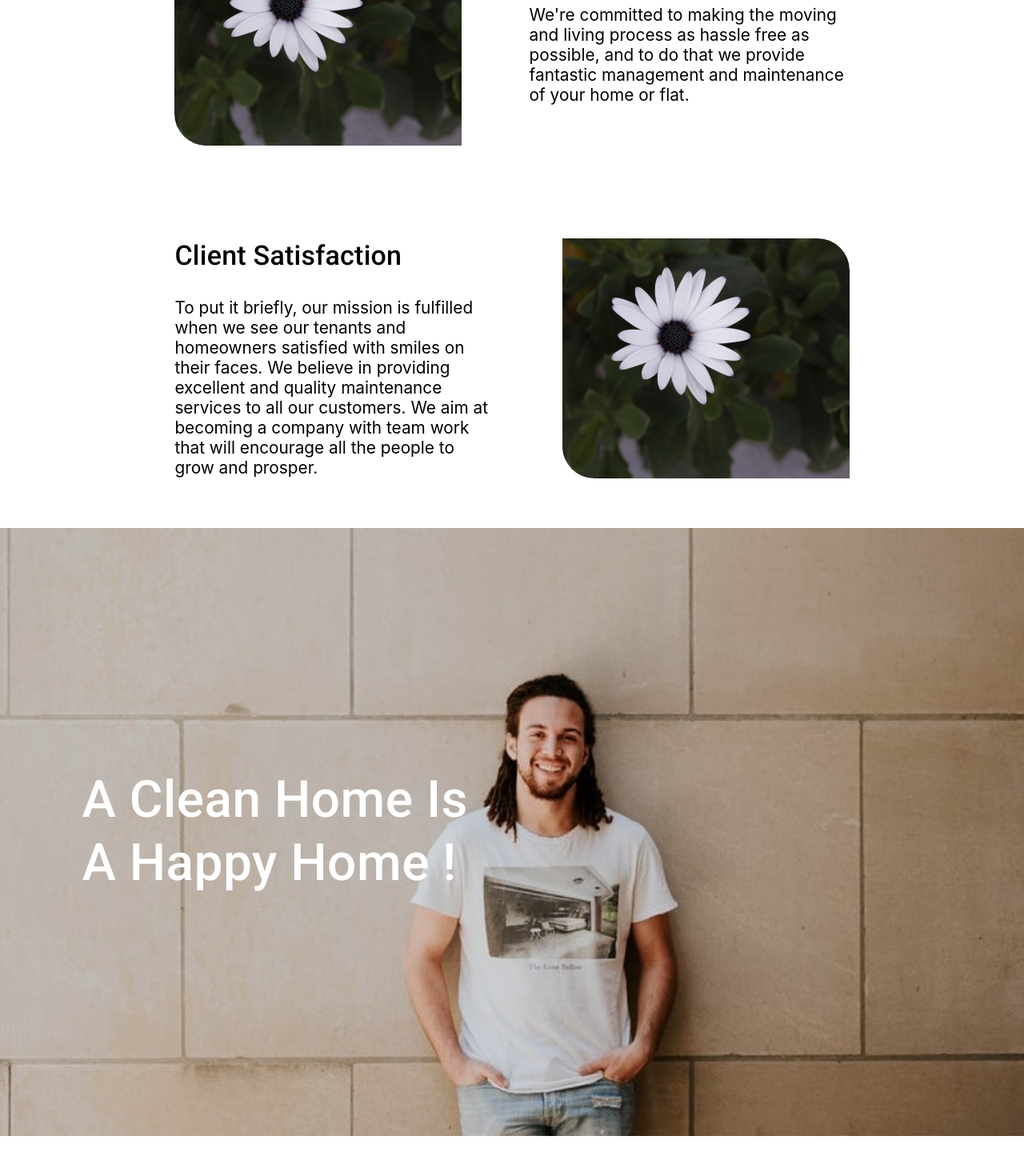
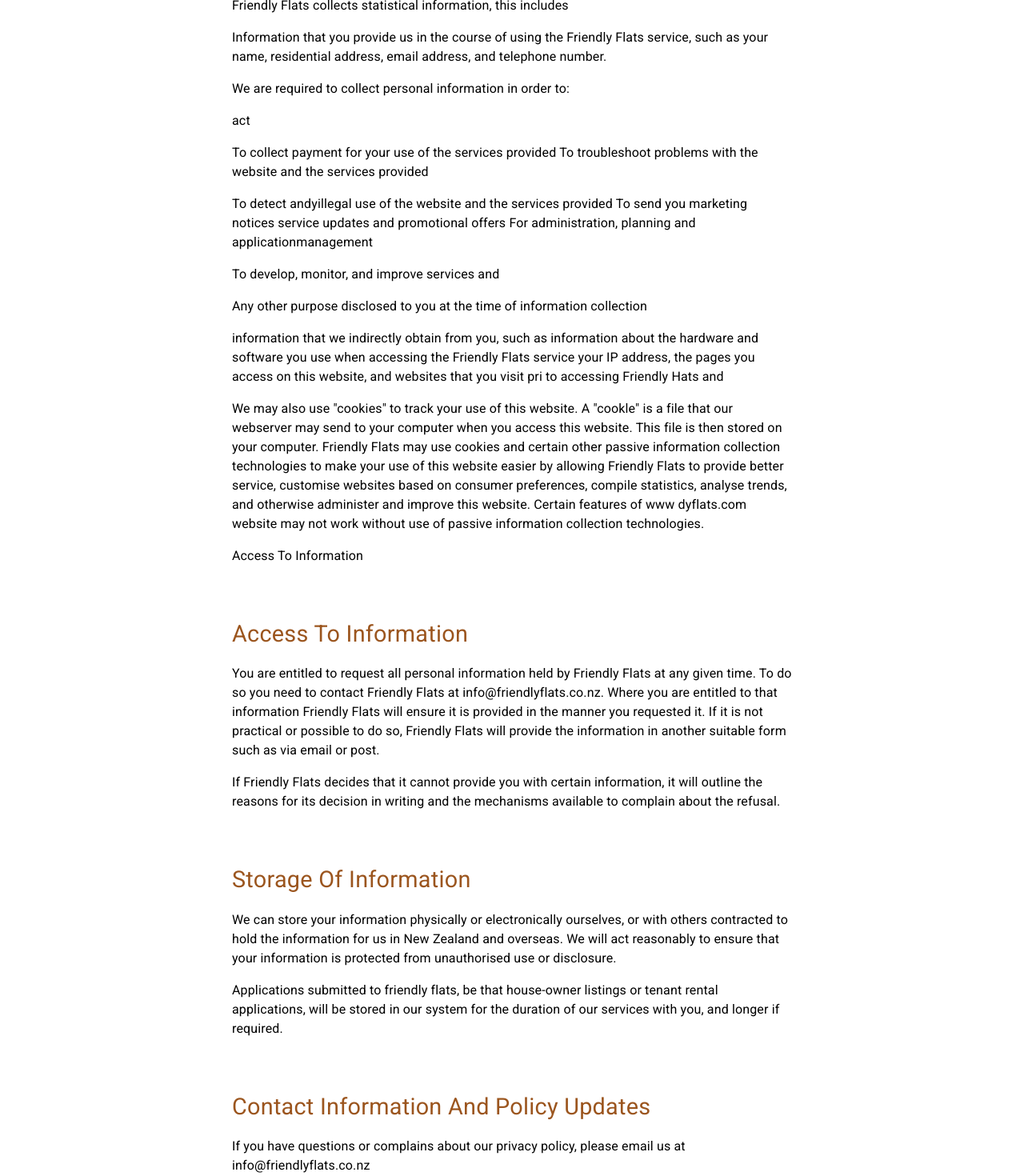
Before and after one commit to adnanaahmad/listing, a React (Create React App) app: page / in a window 1280 px wide. Shown: the part 960-2430 px from the top of the page at 80% size. Built offline with nearby package versions, Linux system fonts and the light colour scheme.

Commit message:
4th page screen 4 done

```diff
--- a/src/App.js
+++ b/src/App.js
@@ -1,15 +1,16 @@
 //import ScreenOne from './screens/screen-one/screen-one';
 //import ScreenTwo from './screens/screen-two/screen-two';
 // import ScreenThree from "./screens/screen-three/screen-three";
-import ScreenFour from "./screens/screen-four/screen-four";
-
+//import ScreenFour from "./screens/screen-four/screen-four";
+import ScreenFive from "./screens/screen-five/screen-five";
 function App() {
   return (
     <div>
       {/* <ScreenOne/> */}
       {/* <ScreenTwo/> */}
       {/* <ScreenThree/> */}
-      <ScreenFour/>
+      {/* <ScreenFour/> */}
+      <ScreenFive/>
     </div>
   );
 }
--- /dev/null
+++ b/src/screens/screen-five/components/second-page.js
@@ -0,0 +1,89 @@
+import * as React from 'react';
+import { Stack, Typography } from '@mui/material';
+import {ThemeProvider, createTheme } from '@mui/material/styles';
+import {toggleBorder} from '../../../shared/styles/debugging-border';
+import {BrownTheme} from '../../../shared/styles/themes/brown-theme';
+
+const isBorder = toggleBorder;
+
+function ContentCard  (props) {
+    return(
+        <Stack direction="column" justifyContent="center" alignItems="flex-start" sx={{ border: isBorder ? '1px solid green' : 'none', width: '100%', maxWidth: '700px'}} spacing={'1rem'}>
+            <ThemeProvider theme={BrownTheme}>
+                <Typography color="primary" variant="body1" sx={{fontWeight: 400, fontSize: '1.8rem'}}>{props.data.title}</Typography>
+            </ThemeProvider>
+            {
+                (props.data.paragraph).map((item, i) => (
+                    <Typography key={i} variant="body1" display="block">
+                        {item}
+                    </Typography>
+                ))
+            }
+        </Stack>
+    )
+}
+
+
+function SecondPage() {
+    const Cards = [
+        {
+            title: 'Collection Of Information',
+            paragraph: [
+                'Friendly Flats collects statistical information, this includes',
+                'Information that you provide us in the course of using the Friendly Flats service, such as your name, residential address, email address, and telephone number.',
+                'We are required to collect personal information in order to:',
+                'act',
+                'To collect payment for your use of the services provided To troubleshoot problems with the website and the services provided',
+                'To detect andyillegal use of the website and the services provided To send you marketing notices service updates and promotional offers For administration, planning and applicationmanagement',
+                'To develop, monitor, and improve services and',
+                'Any other purpose disclosed to you at the time of information collection',
+                'information that we indirectly obtain from you, such as information about the hardware and software you use when accessing the Friendly Flats service your IP address, the pages you access on this website, and websites that you visit pri to accessing Friendly Hats and',
+                'We may also use "cookies" to track your use of this website. A "cookle" is a file that our webserver may send to your computer when you access this website. This file is then stored on your computer. Friendly Flats may use cookies and certain other passive information collection technologies to make your use of this website easier by allowing Friendly Flats to provide better service, customise websites based on consumer preferences, compile statistics, analyse trends, and otherwise administer and improve this website. Certain features of www dyflats.com website may not work without use of passive information collection technologies.',
+                'Access To Information'
+            ]
+        },
+        {
+            title: 'Access To Information',
+            paragraph: [
+                'You are entitled to request all personal information held by Friendly Flats at any given time. To do so you need to contact Friendly Flats at info@friendlyflats.co.nz. Where you are entitled to that information Friendly Flats will ensure it is provided in the manner you requested it. If it is not practical or possible to do so, Friendly Flats will provide the information in another suitable form such as via email or post.',
+                'If Friendly Flats decides that it cannot provide you with certain information, it will outline the reasons for its decision in writing and the mechanisms available to complain about the refusal.',
+            ]
+        },
+        {
+            title: 'Storage Of Information',
+            paragraph: [
+                'We can store your information physically or electronically ourselves, or with others contracted to hold the information for us in New Zealand and overseas. We will act reasonably to ensure that your information is protected from unauthorised use or disclosure.',
+                'Applications submitted to friendly flats, be that house-owner listings or tenant rental applications, will be stored in our system for the duration of our services with you, and longer if required.',
+            ]
+        },
+        {
+            title: 'Contact Information And Policy Updates',
+            paragraph: [
+                'If you have questions or complains about our privacy policy, please email us at info@friendlyflats.co.nz',
+                'Private Policy is available on the Consol website. Friendly Flats retains the right to change this privacy policy from time to time. All updated versions of this policy will be posted and kept up to date on the website.',
+            ]
+        },
+    ]
+
+    return (
+    <React.Fragment>
+        <Stack
+            direction="column"
+            justifyContent="center"
+            alignItems="center"
+            spacing={'5rem'} sx={{ border: isBorder ? '1px solid red' : 'none', height: 'fitContent', paddingY: '6rem'}}
+        >
+            <Stack direction="column" justifyContent="space-between" spacing={'4rem'} sx={{ border: isBorder ? '1px solid orange' : 'none', maxWidth: '1440px'}}>
+
+                {
+                    Cards.map((card, i) => (
+                        <ContentCard key={i} data = {card}/>
+                    ))
+                }
+            </Stack>
+        </Stack>
+    </React.Fragment>
+    );
+}
+
+export default SecondPage;
--- /dev/null
+++ b/src/screens/screen-five/screen-five.js
@@ -0,0 +1,27 @@
+import * as React from 'react';
+import FooterPrimary from '../../shared/components/footer-primary/footer-primary';
+import WelcomePageVariantOne from '../../shared/pages/welcome-page-v1';
+import ClientsReviewPage from '../../shared/pages/clients-review-page';
+import WelcomeImage from '../../assets/Index Assets/building.png';
+import SecondPage from './components/second-page';
+
+function ScreenFive() {
+  const welcomePage = {
+    titleOne: "Privacy Policy",
+    titleTwo: "Friendly Flats",
+    description: "",
+    image: WelcomeImage,
+    showButtonGroup: false,
+    menu: ['House Owners', 'Flatmates', 'Maintainance', 'Property Management']
+  }
+  return (
+    <React.Fragment>
+      <WelcomePageVariantOne data = {welcomePage}/>
+      <SecondPage/>
+      <ClientsReviewPage/>
+      <FooterPrimary/>
+    </React.Fragment>
+  );
+}
+
+export default ScreenFive;
```
Also changed, not shown: src/assets/Index Assets/building.png (added).
